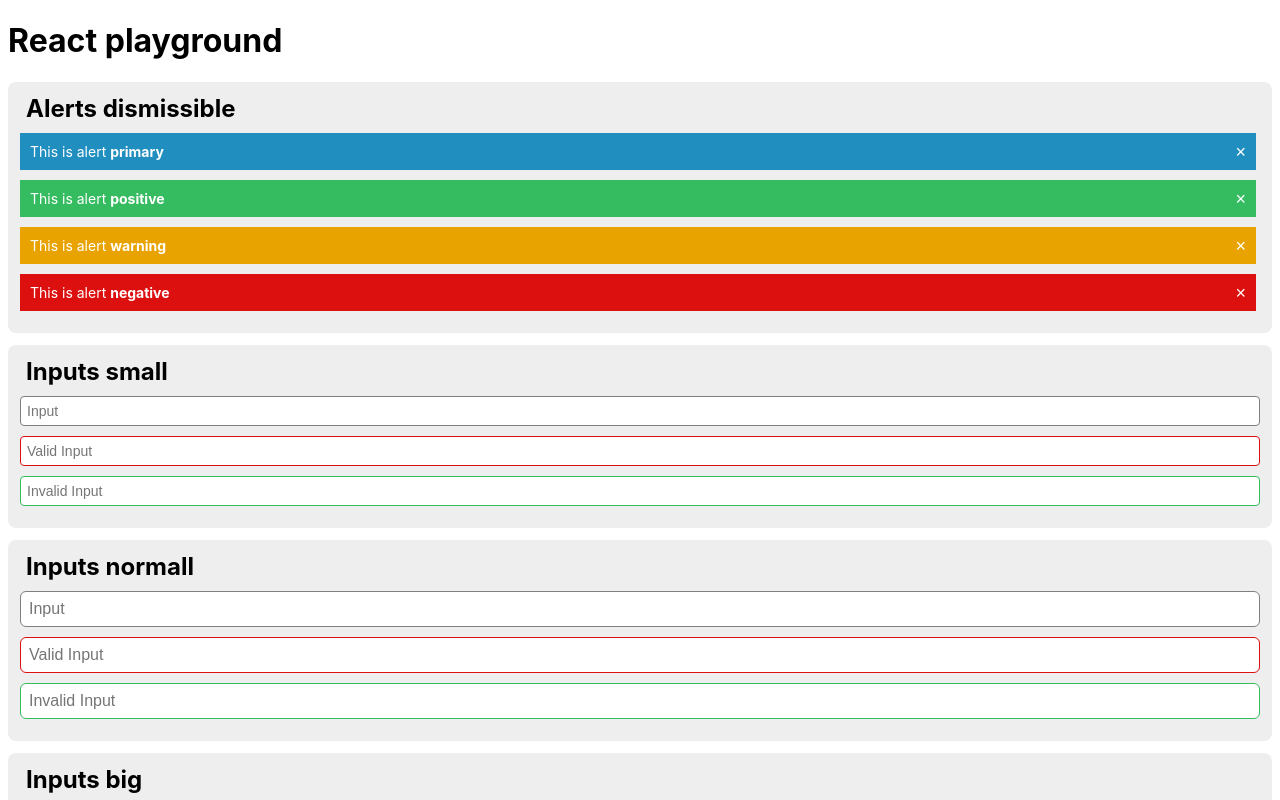
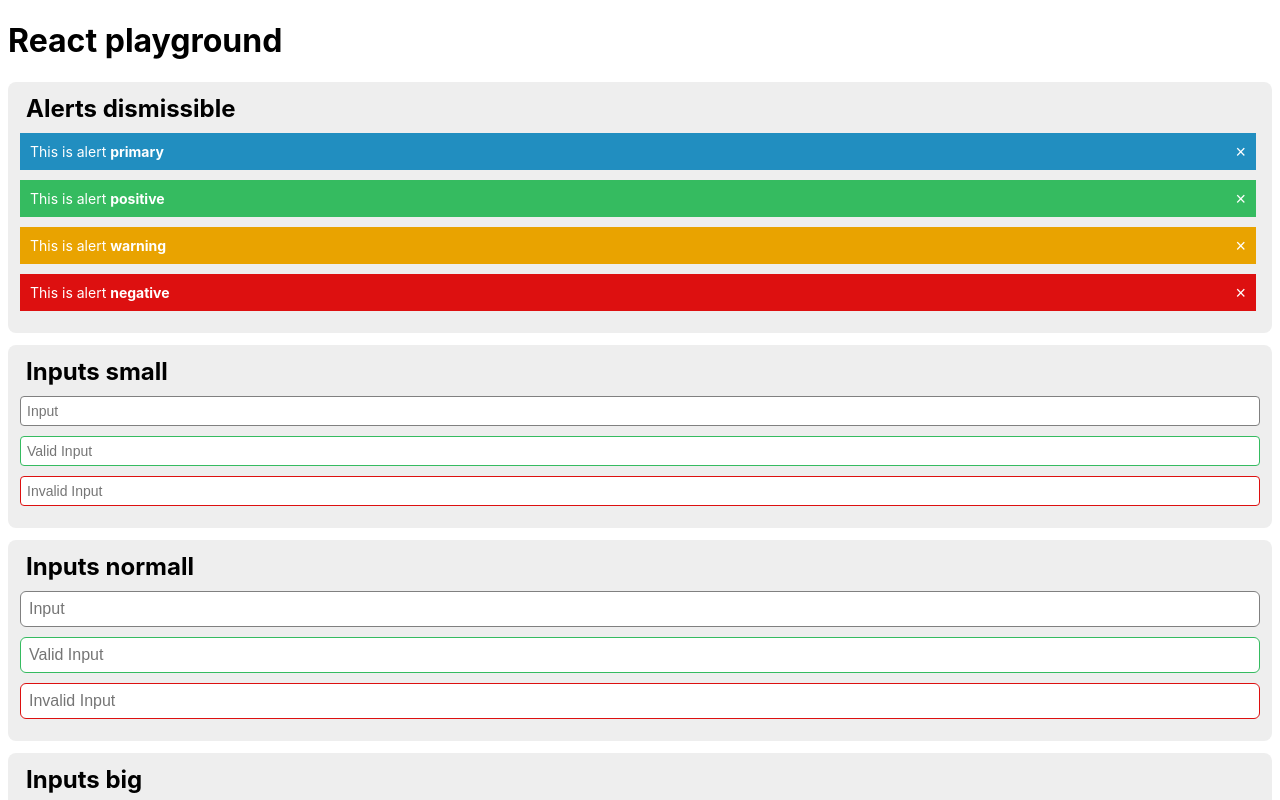
Before and after one commit to Optifun/ui-kit, a React app: page / in a window 1280 px wide. Shown: the top 800 px of the page. Built offline with nearby package versions, Linux system fonts and the light colour scheme.

Commit message:
Swap themes

```diff
--- a/src/styles/scss/_input.scss
+++ b/src/styles/scss/_input.scss
@@ -12,12 +12,12 @@
   font-size: medium;
 
   &.is-valid {
-    border-color: map-get($themes, "negative");
+    border-color: map-get($themes, "positive");
     border-width: 1.5px;
   }
 
   &.is-invalid {
-    border-color: map-get($themes, "positive");
+    border-color: map-get($themes, "negative");
     border-width: 1.5px;
   }
 
```
